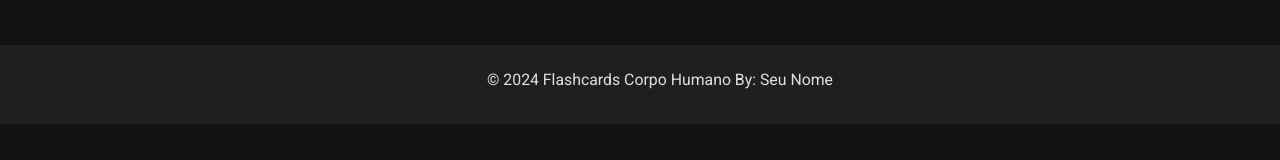
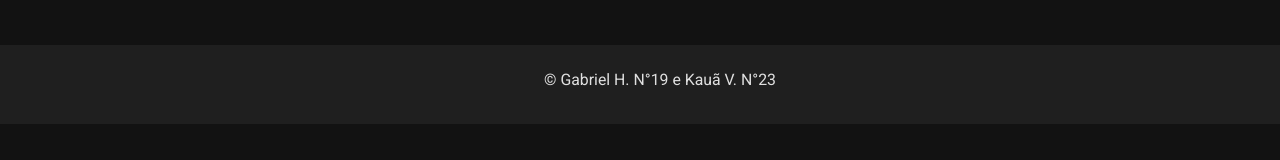
Before and after one commit to GabrielSumb/BuracoNegro, a plain HTML site: page index.html in a window 1280 px wide. Shown: the part 578-738 px from the top of the page. Drawn offline with Linux system fonts and the light colour scheme.

Commit message:
Update index.html

```diff
--- a/index.html
+++ b/index.html
@@ -32,7 +32,7 @@
         <div class="counter" id="counter"></div>
     </main>
     <footer>
-        <p>&copy; 2024 Flashcards Corpo Humano By: Seu Nome</p>
+        <p>&copy; Gabriel H. N°19 e Kauã V. N°23</p>
     </footer>
     <!-- Link para o JavaScript -->
     <script src="script.js"></script>
```
